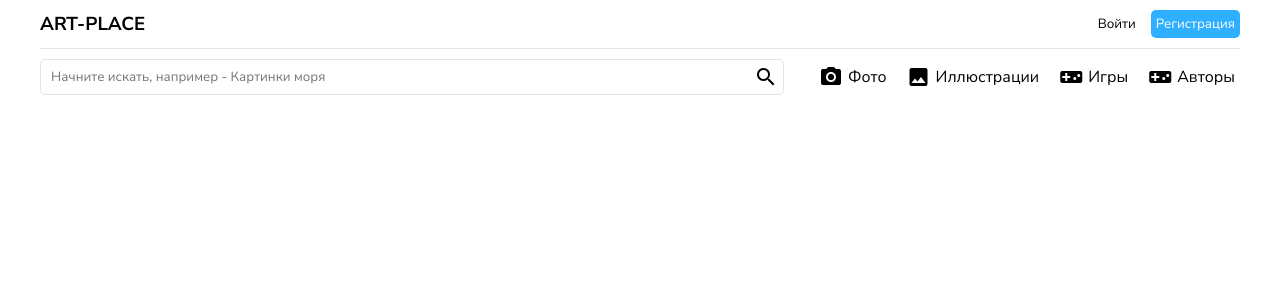
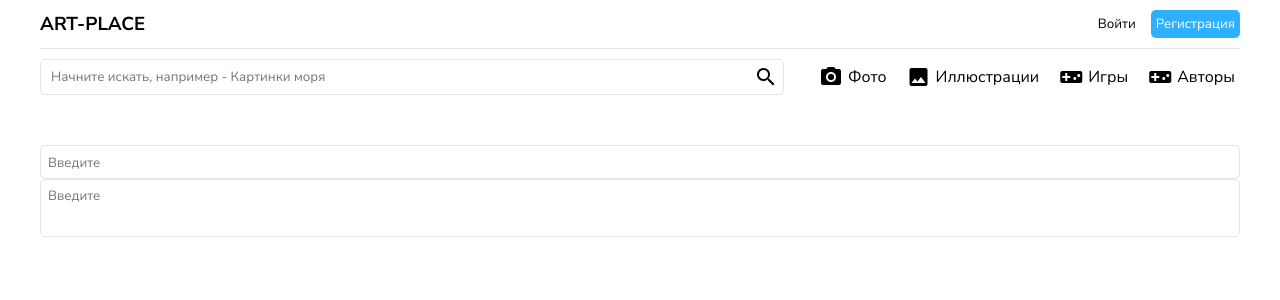
Before and after one commit to teremato/art-place-client, a Vue app: page /art/create in a window 1280 px wide. Shown: the top 300 px of the page. Built offline with nearby package versions, Linux system fonts and the light colour scheme.

Commit message:
Работа над ui

```diff
--- a/src/pages/art/create/ArtCreatePage.vue
+++ b/src/pages/art/create/ArtCreatePage.vue
@@ -1,11 +1,36 @@
 <template>
-    <div>
+    <div class="art__create-page app-container">
+        <div class="create-page_left">
+            <Input v-model:model-value="form.title"/>
+            <TextArea v-model:model-value="form.text"/>
+        </div>
+        <div class="create-page_right">
 
+        </div>
     </div>
 </template>
 
 <script setup lang="ts">
+import { reactive } from 'vue';
+import { Input, TextArea } from '@/shared/ui';
 
+interface Form {
+    title: string,
+    text: string
+}
+
+const form = reactive<Form>({
+    title: '',
+    text: ''
+});
+
+/**
+ * title field,
+ * text field,
+ * main photo,
+ * photos
+ * type select
+*/
 </script>
 
 <style
--- a/src/pages/art/create/styles.scss
+++ b/src/pages/art/create/styles.scss
@@ -0,0 +1,3 @@
+.art__create-page {
+    margin: 0 auto;
+}
--- a/src/pages/index.ts
+++ b/src/pages/index.ts
@@ -10,7 +10,7 @@ export const routes: RouteRecordRaw[] = [
         component: () => import('@/pages/user/profile/UserProfilePage.vue')
     },
     {
-        path: '/art/create/:id',
+        path: '/art/create',
         component: () => import('@/pages/art/create/ArtCreatePage.vue')
     }
 ]
--- a/src/shared/ui/index.ts
+++ b/src/shared/ui/index.ts
@@ -1,9 +1,13 @@
 import Card from './card/UiCard.vue';
 import Image from './image/UiImage.vue';
 import Popaver from './popaver/UiPopaver.vue';
+import Input from './input/UiInput.vue';
+import TextArea from './textarea/UiTextArea.vue';
 
 export {
     Card,
     Image,
-    Popaver
+    Popaver,
+    Input,
+    TextArea
 };
--- /dev/null
+++ b/src/shared/ui/input/UiInput.vue
@@ -0,0 +1,40 @@
+<template>
+    <div class="iu__input">
+        <div>{{ label }}</div>
+        <input @input="updateValue"
+            :type="type"
+            :placeholder="placeholder" >
+    </div>
+</template>
+
+<script setup lang="ts">
+
+interface Props {
+    modelValue: string,
+    type?: string,
+    placeholder?: string,
+    label?: string,
+}
+
+const emits = defineEmits<{
+    (e: 'update:modelValue', event: string): string
+}>();
+
+withDefaults(defineProps<Props>(), {
+    type: 'text',
+    placeholder: 'Введите',
+    label: ''
+});
+
+const updateValue = (event: Event): void => {
+    const el = event.target as HTMLInputElement;
+    emits('update:modelValue', el.value);
+}
+
+</script>
+
+<style
+    lang="scss"
+    scoped
+    src="./styles.scss">
+</style>
--- /dev/null
+++ b/src/shared/ui/input/styles.scss
@@ -0,0 +1,16 @@
+.iu__input {
+
+    position: relative;
+
+    border-radius: 5px;
+    border: $app_border;
+    padding: 5px;
+
+    input {
+
+        width: 100%;
+
+        border: none;
+        outline: none;
+    }
+}
--- /dev/null
+++ b/src/shared/ui/textarea/UiTextArea.vue
@@ -0,0 +1,51 @@
+<template>
+    <div class="ui__textarea">
+        <textarea @change="updateValue"
+            @input="autoSize"
+            :placeholder="placeholder"
+            :maxlength="maxLenght"
+            :maxRows="maxRows"
+            spellcheck="false" />
+    </div>
+</template>
+<script setup lang="ts">
+
+interface Props {
+    modelValue: string,
+    maxRows?: number,
+    maxLenght?: number,
+    placeholder?: string,
+    resize?: boolean
+}
+
+withDefaults(defineProps<Props>(), {
+    resize: true,
+    maxLenght: 800,
+    maxRows: 2,
+    placeholder: 'Введите'
+})
+
+const emits = defineEmits<{
+    (e: 'update:modelValue', event: string): string
+}>();
+
+const updateValue = (event: Event) => {
+    const el = event.target as HTMLTextAreaElement;
+    emits('update:modelValue', el.value);
+}
+
+const autoSize = (event: Event) => {
+
+    const el = event.target as HTMLTextAreaElement;
+    const offset = el.offsetHeight - el.clientHeight;
+
+    el.style.height = 'auto';
+    el.style.height = el.scrollHeight + offset + 'px';
+}
+
+</script>
+<style
+    lang="scss"
+    scoped
+    src="./styles.scss" >
+</style>
--- /dev/null
+++ b/src/shared/ui/textarea/styles.scss
@@ -0,0 +1,19 @@
+.ui__textarea {
+
+    padding: 5px;
+    border-radius: 5px;
+    border: $app_border;
+
+    textarea {
+        width: 100%;
+        height: auto;
+
+        overflow: hidden;
+
+        border: none;
+        outline: none;
+        resize: none;
+
+        transition: all .2s ease;
+    }
+}
```
Also changed, not shown: src/shared/ui/select/UiSelecet.vue (added, +8 -0 lines).
